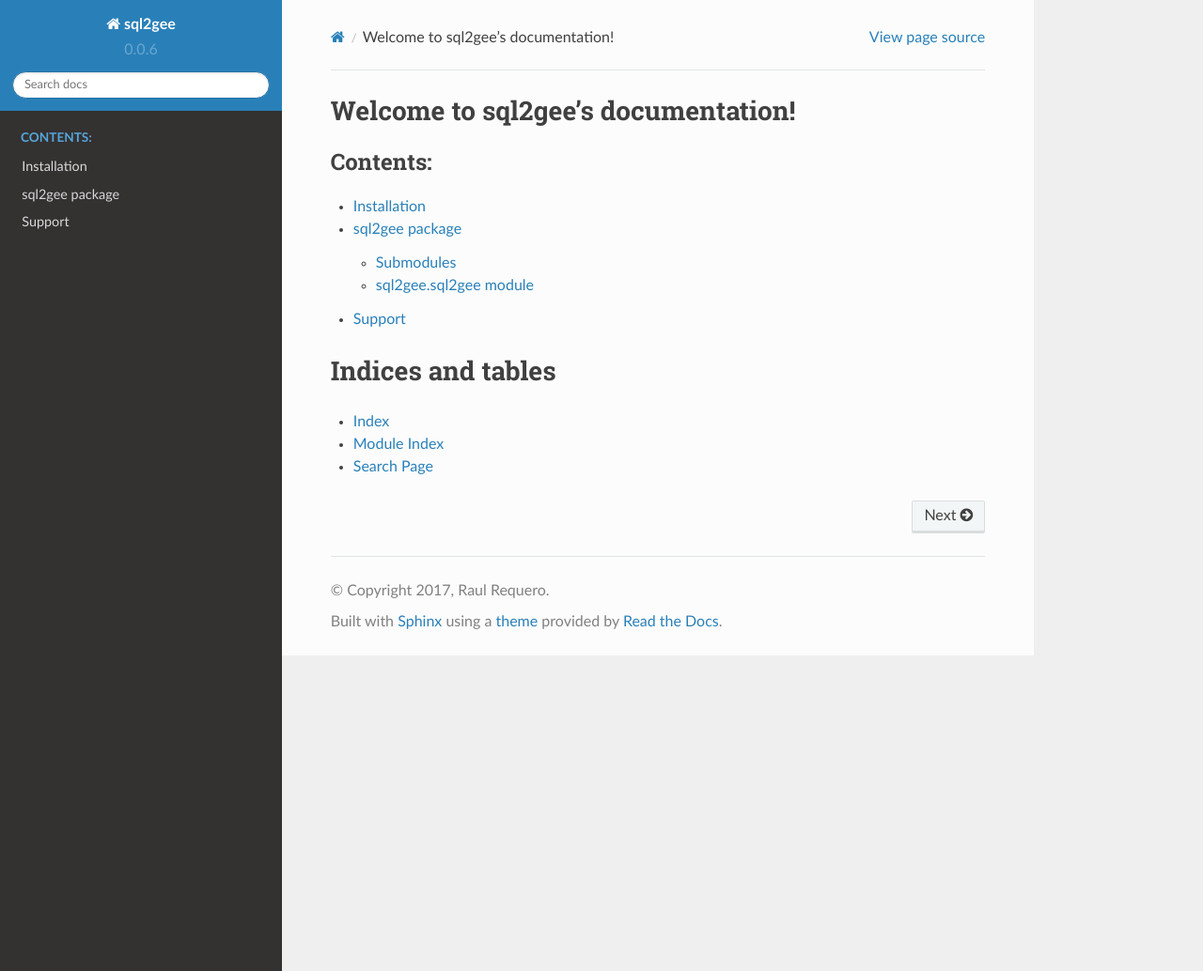
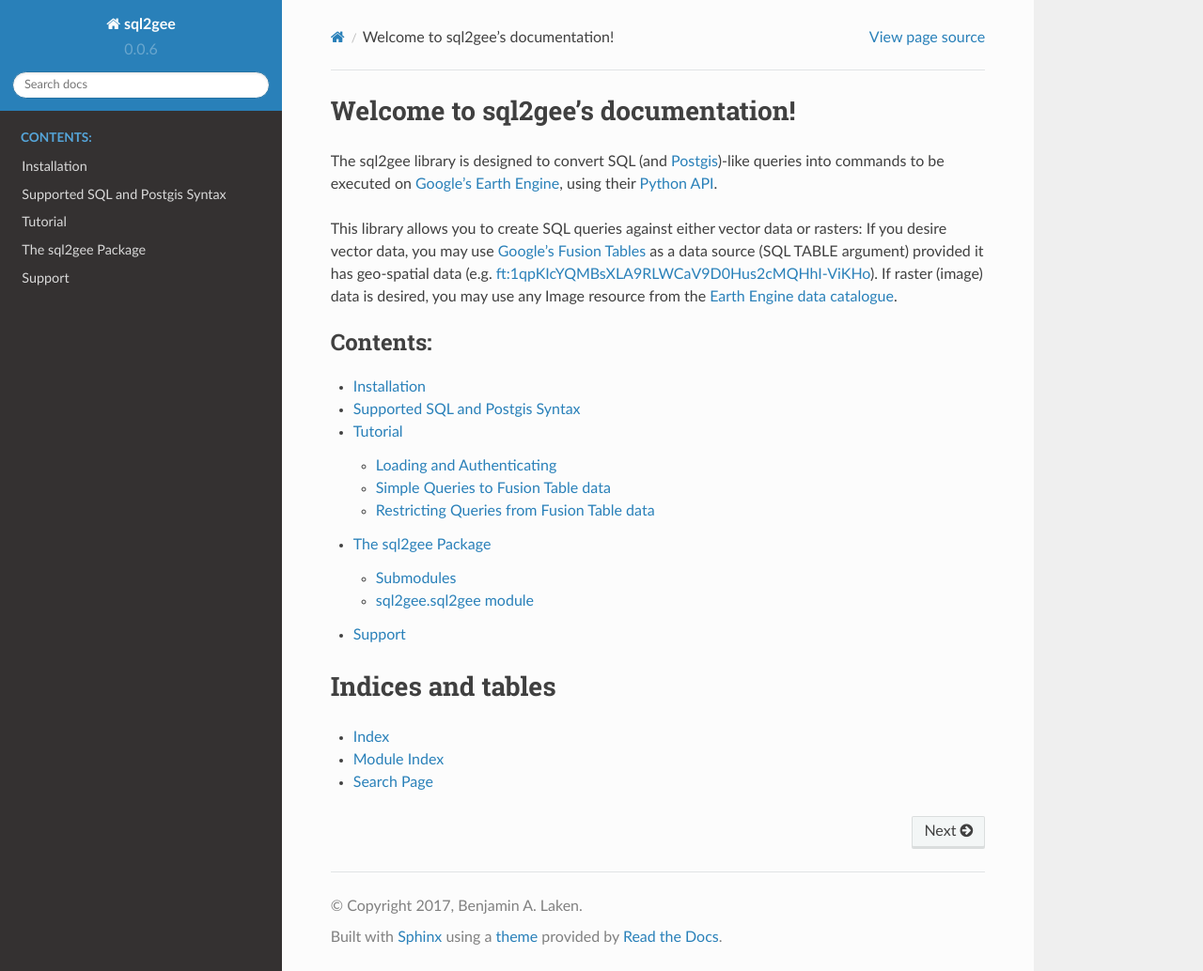
Before and after one commit to Vizzuality/sql2gee, a Sphinx documentation site: the page built from docs/source/index.rst, in a window 1280 px wide and 1034 px high. Shown: the whole window at 94% size. Built offline with Sphinx 7.4.7 and the Read the Docs theme 2.0.0, drawn with Linux system fonts in a browser that asks for light colours.

Commit message:
Developing readthedocs files.

```diff
--- a/docs/source/conf.py
+++ b/docs/source/conf.py
@@ -54,8 +54,8 @@
 
 # General information about the project.
 project = 'sql2gee'
-copyright = '2017, Raul Requero'
-author = 'Raul Requero'
+copyright = '2017, Benjamin A. Laken'
+author = 'Benjamin A. Laken'
 
 # The version info for the project you're documenting, acts as replacement for
 # |version| and |release|, also used in various other places throughout the
--- /dev/null
+++ b/docs/source/gettingstarted.rst
@@ -0,0 +1,149 @@
+Tutorial
+========
+
+This is intended as a quick-start guide to using the sql2gee library.
+
+Loading and Authenticating
+--------------------------
+
+To use this library you must be able to make Earth Engine requests. To do this, you must be able to authenticate your
+session with Google. To set this up, follow `Google's guide <https://developers.google.com/earth-engine/python_install>`_.
+
+Assuming that you are running Python 2.7, have installed sql2gee, and are able to authenticate a session with Earth Engine,
+the following examples should work.
+
+First, load sql2gee and the Earth Engine libraries.
+
+.. code-block:: python
+   :linenos:
+
+    >>>import ee
+    >>>from sql2gee import SQL2GEE
+    >>>ee.Initialize()
+
+
+Simple Queries to Fusion Table data
+-----------------------------------
+
+After loading the libraries, you may create SQL queries against either Features (vector data) or rasters (image data).
+For example, we may use a public Fusion Table dataset by passing it's ID as a table argument
+(e.g. `Panoramic Photos and locations from San Francisco <https://fusiontables.google.com/data?docid=1qpKIcYQMBsXLA9RLWCaV9D0Hus2cMQHhI-ViKHo#rows:id=1>`_).
+This data has a column called **lng**, each row of 'which contains a value for Longitude where a photo was taken.
+
+We may request the first row of **lng** data from the table as follows.
+
+.. code-block:: python
+   :linenos:
+
+    >>>sql = 'SELECT FIRST(lng) from "ft:1qpKIcYQMBsXLA9RLWCaV9D0Hus2cMQHhI-ViKHo"'
+    >>>q = SQL2GEE(sql)
+    >>>q.response
+    -122.199705
+
+Note that the actual response to our query is returned via the ``q.response`` property.
+
+We may count the number of rows of **lng** data in the table as follows.
+
+.. code-block:: python
+   :linenos:
+
+    >>>sql = 'SELECT COUNT(lng) from "ft:1qpKIcYQMBsXLA9RLWCaV9D0Hus2cMQHhI-ViKHo"'
+    >>>q = SQL2GEE(sql)
+    >>>q.response
+    1919
+
+Restricting Queries from Fusion Table data
+------------------------------------------
+
+Simple WHERE Statements
+^^^^^^^^^^^^^^^^^^^^^^^
+
+Increasing the complexity, we can ask to return all columns of data from our Fusion Table, where the row matches a specific column value,
+in our case, we will use the example of returning data where the **user_name** is equal to **Adnew**.
+
+.. code-block:: python
+   :linenos:
+
+    >>>sql = 'SELECT * from "ft:1qpKIcYQMBsXLA9RLWCaV9D0Hus2cMQHhI-ViKHo" WHERE user_name =Adnew'
+    >>>q = SQL2GEE(sql)
+    >>>q.response
+    {u'columns': {u'date': u'Number',
+                  u'height': u'Number',
+                  u'lng': u'Number',
+                  u'title': u'String',
+                  u'url': u'String',
+                  u'user_id': u'Number',
+                  u'user_name': u'String',
+                  u'width': u'Number'},
+     u'features': [{u'geometry': {u'coordinates': [-122.478504, 37.825853],
+                                  u'geodesic': True,
+                                  u'type': u'Point'},
+                    u'id': u'1053',
+                    u'properties': {u'date': 1210377600000,
+                                    u'height': 332.0,
+                                    u'lng': -122.478504,
+                                    u'title': u'San Francisco -  - Golden Gate Bridge',
+                                    u'url': u'http://mw2.google.com/mw-panoramio/photos/medium/10085769.jpg',
+                                    u'user_id': 949501.0,
+                                    u'user_name': u'Adnew',
+                                    u'width': 500.0},
+                    u'type': u'Feature'},
+                   {u'geometry': {u'coordinates': [-122.386322, 37.798798],
+                                  u'geodesic': True,
+                                  u'type': u'Point'},
+                    u'id': u'1340',
+                    u'properties': {u'date': 1300147200000,
+                                    u'height': 358.0,
+                                    u'lng': -122.386322,
+                                    u'title': u'Oakland-Bay-Bridge',
+                                    u'url': u'http://mw2.google.com/mw-panoramio/photos/medium/49518296.jpg',
+                                    u'user_id': 949501.0,
+                                    u'user_name': u'Adnew',
+                                    u'width': 500.0},
+                    u'type': u'Feature'}],
+     u'properties': {u'DocID': u'1qpKIcYQMBsXLA9RLWCaV9D0Hus2cMQHhI-ViKHo',
+                     u'name': u'SF Panoramio Photos +ID'},
+     u'type': u'FeatureCollection'}
+
+Note that the request returned a Python dictionary object.
+
+
+WHERE with an aggregator
+^^^^^^^^^^^^^^^^^^^^^^^^
+
+We can also apply an aggregator to the restricted query, e.g. to count the number of rows in the **date** column for entries
+of a given **user_name**.
+
+.. code-block:: python
+   :linenos:
+
+    >>>sql = 'SELECT COUNT(date) from "ft:1qpKIcYQMBsXLA9RLWCaV9D0Hus2cMQHhI-ViKHo" WHERE user_name = Alfred Mueller'
+    >>>q = SQL2GEE(sql)
+    >>>q.response
+    6
+
+WHERE with conditionals and an aggregator
+^^^^^^^^^^^^^^^^^^^^^^^^^^^^^^^^^^^^^^^^^
+
+Restrictions can also use comparison operators. For example, we could return the first row from the **url** column where
+the **height** of photos was great-than-or-equal-to (>=) 500 pixels.
+
+.. code-block:: python
+   :linenos:
+
+    >>>sql = 'SELECT FIRST(url) from "ft:1qpKIcYQMBsXLA9RLWCaV9D0Hus2cMQHhI-ViKHo" WHERE height >= 500'
+    >>>q = SQL2GEE(sql)
+    >>>q.response
+    u'http://mw2.google.com/mw-panoramio/photos/medium/1529603.jpg'
+
+Restrictions can be compounded into quite complex statements. For example, we can return the average (AVG) longitude
+value from the **lng** column, where the **height** of photos was greater than (>) 400 pixels, and the **width** was
+greater-than 400 pixels.
+
+.. code-block:: python
+   :linenos:
+
+    >>>sql = 'SELECT AVG(lng) from "ft:1qpKIcYQMBsXLA9RLWCaV9D0Hus2cMQHhI-ViKHo" WHERE height > 400 AND width > 400'
+    >>>q = SQL2GEE(sql)
+    >>>q.response
+    -122.36732296666668
--- a/docs/source/index.rst
+++ b/docs/source/index.rst
@@ -6,11 +6,21 @@
 Welcome to sql2gee's documentation!
 ===================================
 
+The sql2gee library is designed to convert SQL (and `Postgis <http://postgis.net>`_)-like queries into commands to be executed on
+`Google's Earth Engine <https://earthengine.google.com>`_, using their `Python API <https://developers.google.com/earth-engine/python_install>`_.
+
+This library allows you to create SQL queries against either vector data or rasters:
+If you desire vector data, you may use `Google's Fusion Tables <https://sites.google.com/site/fusiontablestalks/stories>`_
+as a data source (SQL TABLE argument) provided it has geo-spatial data (e.g. `ft:1qpKIcYQMBsXLA9RLWCaV9D0Hus2cMQHhI-ViKHo <https://fusiontables.google.com/data?docid=1qpKIcYQMBsXLA9RLWCaV9D0Hus2cMQHhI-ViKHo#rows:id=1>`_).
+If raster (image) data is desired, you may use any Image resource from the `Earth Engine data catalogue <https://earthengine.google.com/datasets/>`_.
+
 .. toctree::
    :maxdepth: 2
    :caption: Contents:
 
    install
+   supportedsyntax
+   gettingstarted
    sql2gee
    support
 
--- a/docs/source/install.rst
+++ b/docs/source/install.rst
@@ -1,6 +1,8 @@
 Installation
 ============
 
-Via pip:
+You can conveniently install sql2gee via pip.
 
-``pip install sql2gee``
+.. code-block:: bash
+
+    $pip install sql2gee
--- a/docs/source/sql2gee.rst
+++ b/docs/source/sql2gee.rst
@@ -1,5 +1,5 @@
-sql2gee package
-==================
+The sql2gee Package
+===================
 
 Submodules
 ----------
--- a/docs/source/support.rst
+++ b/docs/source/support.rst
@@ -1,6 +1,6 @@
 Support
 =======
 
-The easiest way to get help with the project is to open an issue on Github.
+The sql2gee library was developed by `vizzuality <http://www.vizzuality.com>`_.
 
-More info soon.
+The easiest way to get help with the project is to open an issue on the `Github repo <https://github.com/Vizzuality/sql2gee>`_.
--- /dev/null
+++ b/docs/source/supportedsyntax.rst
@@ -0,0 +1,34 @@
+Supported SQL and Postgis Syntax
+================================
+
+Select
+    Currently only with one table: joins are not supported.
+
+FROM
+    Data source (either `Google Fusion table ID <https://sites.google.com/site/fusiontablestalks/stories>`_, or `Earth Engine Image ID <https://earthengine.google.com/datasets/>`_).
+
+Where
+    * >, <, >=, <=, <>, =
+    * LIKE, NOT LIKE
+    * NOT
+    * AND, OR
+    * IN
+    * IS
+
+Feature Collection Functions
+    * COUNT
+    * SUM
+    * AVG
+    * MAX
+    * MIN
+    * FIRST
+    * STDEV
+    * VAR
+    * LIMIT
+
+Postgis-like Raster Functions
+    * ST_METADATA
+    * ST_HISTOGRAM
+    * ST_SUMMARYSTATS
+
+We will add support for more language features as time goes on.
```
Also changed, not shown: .travis.yml, 6 other files.
